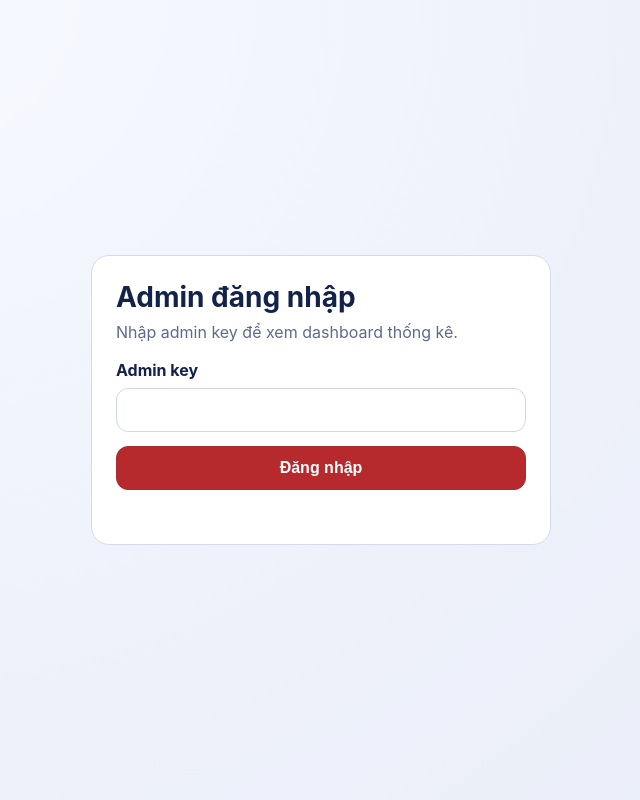
After one commit to sonsusit20051/ConvertShopeeAll, a FastAPI app: template templates/admin_login.html in a window 1280 px wide. The commit adds this page. Shown: the whole page, without its empty margins (319-959 px from the left). Run offline with FastAPI, Linux system fonts and the light colour scheme; the template is opened without the code that fills it, so the values that code supplies are empty.

Commit message:
Add IP rate limiting and admin cookie login flow

```diff
--- a/main.py
+++ b/main.py
@@ -1,21 +1,32 @@
+import hashlib
+import hmac
 import os
 import re
 import sqlite3
+import threading
+import time
 from contextlib import closing
 from datetime import datetime
 from typing import Optional
 from urllib.parse import urlencode, urlparse
 
 import httpx
-from fastapi import FastAPI, HTTPException, Query, Request
-from fastapi.responses import HTMLResponse
+from dotenv import load_dotenv
+from fastapi import FastAPI, HTTPException, Request
+from fastapi.responses import HTMLResponse, JSONResponse, RedirectResponse
 from fastapi.staticfiles import StaticFiles
 from fastapi.templating import Jinja2Templates
 from pydantic import BaseModel, Field
-from dotenv import load_dotenv
 
 
 load_dotenv()
+
+
+def as_bool(value: Optional[str], default: bool = False) -> bool:
+    if value is None:
+        return default
+    return value.strip().lower() in {"1", "true", "yes", "on"}
+
 
 APP_TITLE = "Shopee Link Converter"
 AFFILIATE_ID = os.getenv("AFFILIATE_ID", "17322940169").strip()
@@ -24,9 +35,19 @@ ADMIN_KEY = os.getenv("ADMIN_KEY", "240905").strip()
 DB_PATH = os.getenv("DB_PATH", "data/app.db").strip()
 REQUEST_TIMEOUT = float(os.getenv("REQUEST_TIMEOUT_SECONDS", "15"))
 
+SESSION_COOKIE_NAME = os.getenv("SESSION_COOKIE_NAME", "admin_session").strip()
+SESSION_TTL_SECONDS = int(os.getenv("SESSION_TTL_SECONDS", "86400"))
+SESSION_SECRET = os.getenv("SESSION_SECRET", f"local-secret-{ADMIN_KEY}").strip()
+COOKIE_SECURE = as_bool(os.getenv("COOKIE_SECURE"), default=False)
+
+RATE_LIMIT_MAX_REQUESTS = int(os.getenv("RATE_LIMIT_MAX_REQUESTS", "10"))
+RATE_LIMIT_WINDOW_SECONDS = int(os.getenv("RATE_LIMIT_WINDOW_SECONDS", "60"))
 
 PRODUCT_PATTERN = re.compile(r"/product/(\d+)/(\d+)")
 SLUG_PATTERN = re.compile(r"-i\.(\d+)\.(\d+)")
+
+_rate_limit_lock = threading.Lock()
+_rate_limit_state: dict[str, tuple[int, int]] = {}
 
 
 app = FastAPI(title=APP_TITLE)
@@ -36,6 +57,10 @@ app.mount("/static", StaticFiles(directory="static"), name="static")
 
 class ConvertRequest(BaseModel):
     input_url: str = Field(min_length=8, max_length=4096)
+
+
+class AdminLoginRequest(BaseModel):
+    key: str = Field(min_length=1, max_length=200)
 
 
 def now_local_string() -> str:
@@ -67,6 +92,42 @@ def ensure_db() -> None:
 @app.on_event("startup")
 def on_startup() -> None:
     ensure_db()
+
+
+def get_client_ip(request: Request) -> Optional[str]:
+    xff = request.headers.get("x-forwarded-for")
+    if xff:
+        return xff.split(",")[0].strip()
+    if request.client:
+        return request.client.host
+    return None
+
+
+def check_rate_limit(client_ip: Optional[str]) -> tuple[bool, int]:
+    if not client_ip:
+        return True, 0
+    if RATE_LIMIT_MAX_REQUESTS <= 0 or RATE_LIMIT_WINDOW_SECONDS <= 0:
+        return True, 0
+
+    now = int(time.time())
+    window_id = now // RATE_LIMIT_WINDOW_SECONDS
+    retry_after = RATE_LIMIT_WINDOW_SECONDS - (now % RATE_LIMIT_WINDOW_SECONDS)
+
+    with _rate_limit_lock:
+        current_window, current_count = _rate_limit_state.get(client_ip, (-1, 0))
+        if current_window != window_id:
+            _rate_limit_state[client_ip] = (window_id, 1)
+            if len(_rate_limit_state) > 20000:
+                for ip, state in list(_rate_limit_state.items()):
+                    if state[0] < window_id - 1:
+                        _rate_limit_state.pop(ip, None)
+            return True, 0
+
+        if current_count >= RATE_LIMIT_MAX_REQUESTS:
+            return False, max(retry_after, 1)
+
+        _rate_limit_state[client_ip] = (window_id, current_count + 1)
+        return True, 0
 
 
 def normalize_input_url(input_url: str) -> str:
@@ -162,9 +223,39 @@ def save_conversion(
         return int(cursor.lastrowid)
 
 
-def require_admin_key(key: str) -> None:
-    if key != ADMIN_KEY:
-        raise HTTPException(status_code=401, detail="Sai admin key.")
+def sign_value(value: str) -> str:
+    return hmac.new(SESSION_SECRET.encode(), value.encode(), hashlib.sha256).hexdigest()
+
+
+def create_admin_session_token() -> str:
+    expires_at = int(time.time()) + SESSION_TTL_SECONDS
+    payload = str(expires_at)
+    signature = sign_value(payload)
+    return f"{payload}.{signature}"
+
+
+def verify_admin_session_token(token: str) -> bool:
+    if "." not in token:
+        return False
+    payload, signature = token.rsplit(".", 1)
+    expected = sign_value(payload)
+    if not hmac.compare_digest(signature, expected):
+        return False
+    try:
+        expires_at = int(payload)
+    except ValueError:
+        return False
+    return expires_at >= int(time.time())
+
+
+def is_admin_authenticated(request: Request) -> bool:
+    token = request.cookies.get(SESSION_COOKIE_NAME, "")
+    return bool(token and verify_admin_session_token(token))
+
+
+def require_admin_session(request: Request) -> None:
+    if not is_admin_authenticated(request):
+        raise HTTPException(status_code=401, detail="Bạn chưa đăng nhập admin.")
 
 
 @app.get("/", response_class=HTMLResponse)
@@ -180,12 +271,30 @@ def home(request: Request) -> HTMLResponse:
 
 @app.post("/api/convert")
 def convert_link(payload: ConvertRequest, request: Request) -> dict:
-    client_ip = request.client.host if request.client else None
+    client_ip = get_client_ip(request)
     user_agent = request.headers.get("user-agent")
     normalized = ""
     resolved = None
     origin = None
     affiliate = None
+
+    allowed, retry_after = check_rate_limit(client_ip)
+    if not allowed:
+        save_conversion(
+            input_url=payload.input_url.strip(),
+            resolved_url=None,
+            origin_link=None,
+            affiliate_link=None,
+            success=False,
+            error_message=f"rate_limited:{retry_after}s",
+            client_ip=client_ip,
+            user_agent=user_agent,
+        )
+        raise HTTPException(
+            status_code=429,
+            detail=f"Bạn thao tác quá nhanh. Vui lòng thử lại sau {retry_after}s.",
+            headers={"Retry-After": str(retry_after)},
+        )
 
     try:
         normalized = normalize_input_url(payload.input_url)
@@ -226,18 +335,49 @@ def convert_link(payload: ConvertRequest, request: Request) -> dict:
         raise HTTPException(status_code=400, detail=f"Không convert được: {error_text}")
 
 
+@app.get("/admin/login", response_class=HTMLResponse)
+def admin_login_page(request: Request) -> HTMLResponse:
+    if is_admin_authenticated(request):
+        return RedirectResponse(url="/admin", status_code=302)
+    return templates.TemplateResponse("admin_login.html", {"request": request})
+
+
+@app.post("/api/admin/login")
+def admin_login(payload: AdminLoginRequest) -> JSONResponse:
+    if payload.key.strip() != ADMIN_KEY:
+        raise HTTPException(status_code=401, detail="Sai admin key.")
+
+    token = create_admin_session_token()
+    response = JSONResponse({"success": True})
+    response.set_cookie(
+        key=SESSION_COOKIE_NAME,
+        value=token,
+        max_age=SESSION_TTL_SECONDS,
+        httponly=True,
+        samesite="lax",
+        secure=COOKIE_SECURE,
+        path="/",
+    )
+    return response
+
+
+@app.post("/api/admin/logout")
+def admin_logout() -> JSONResponse:
+    response = JSONResponse({"success": True})
+    response.delete_cookie(SESSION_COOKIE_NAME, path="/")
+    return response
+
+
 @app.get("/admin", response_class=HTMLResponse)
-def admin_page(
-    request: Request,
-    key: str = Query(default="", description="Admin key"),
-) -> HTMLResponse:
-    require_admin_key(key)
-    return templates.TemplateResponse("admin.html", {"request": request, "key": key})
+def admin_page(request: Request) -> HTMLResponse:
+    if not is_admin_authenticated(request):
+        return RedirectResponse(url="/admin/login", status_code=302)
+    return templates.TemplateResponse("admin.html", {"request": request})
 
 
 @app.get("/api/admin/stats")
-def admin_stats(key: str = Query(default="")) -> dict:
-    require_admin_key(key)
+def admin_stats(request: Request) -> dict:
+    require_admin_session(request)
     with closing(sqlite3.connect(DB_PATH)) as conn:
         conn.row_factory = sqlite3.Row
         total = conn.execute("SELECT COUNT(*) AS n FROM conversions").fetchone()["n"]
--- /dev/null
+++ b/static/admin-login.css
@@ -0,0 +1,85 @@
+:root {
+    --bg: #eef1fa;
+    --card: #ffffff;
+    --line: #d4dbee;
+    --text: #12224a;
+}
+
+* {
+    box-sizing: border-box;
+}
+
+body {
+    margin: 0;
+    min-height: 100vh;
+    display: grid;
+    place-items: center;
+    background: radial-gradient(circle at 20% 0%, #f7f9ff 0%, var(--bg) 55%, #e9edf7 100%);
+    font-family: "SF Pro Display", "Segoe UI", sans-serif;
+    color: var(--text);
+}
+
+.login-wrap {
+    width: min(460px, 92vw);
+}
+
+.login-card {
+    background: var(--card);
+    border: 1px solid var(--line);
+    border-radius: 18px;
+    padding: 24px;
+}
+
+h1 {
+    margin: 0;
+    font-size: 28px;
+}
+
+p {
+    color: #5c6b8d;
+    margin: 8px 0 18px;
+}
+
+label {
+    display: block;
+    font-weight: 700;
+    margin-bottom: 8px;
+}
+
+input {
+    width: 100%;
+    border: 1px solid #cfd7ee;
+    border-radius: 12px;
+    padding: 12px;
+    font-size: 16px;
+    outline: none;
+}
+
+input:focus {
+    border-color: #8ca2df;
+    box-shadow: 0 0 0 3px rgba(140, 162, 223, 0.2);
+}
+
+button {
+    margin-top: 14px;
+    width: 100%;
+    border: 1px solid #a72d30;
+    border-radius: 12px;
+    background: #b62a2d;
+    color: #fff;
+    padding: 12px;
+    font-size: 16px;
+    font-weight: 800;
+    cursor: pointer;
+}
+
+button[disabled] {
+    opacity: 0.65;
+    cursor: not-allowed;
+}
+
+.msg {
+    margin: 10px 0 0;
+    min-height: 20px;
+    color: #a52c2f;
+}
--- /dev/null
+++ b/static/admin-login.js
@@ -0,0 +1,47 @@
+const inputKey = document.getElementById("admin_key");
+const btnLogin = document.getElementById("btn_login");
+const msg = document.getElementById("msg");
+
+function setMsg(text, isError = true) {
+    msg.textContent = text;
+    msg.style.color = isError ? "#a52c2f" : "#1b6a34";
+}
+
+async function loginAdmin() {
+    const key = inputKey.value.trim();
+    if (!key) {
+        setMsg("Vui lòng nhập admin key.");
+        return;
+    }
+
+    btnLogin.disabled = true;
+    btnLogin.textContent = "Đang đăng nhập...";
+    setMsg("");
+
+    try {
+        const resp = await fetch("/api/admin/login", {
+            method: "POST",
+            headers: { "Content-Type": "application/json" },
+            body: JSON.stringify({ key })
+        });
+        const data = await resp.json();
+        if (!resp.ok || !data.success) {
+            throw new Error(data.detail || "Đăng nhập thất bại.");
+        }
+        setMsg("Đăng nhập thành công.", false);
+        window.location.href = "/admin";
+    } catch (err) {
+        setMsg(err.message || "Đăng nhập thất bại.");
+    } finally {
+        btnLogin.disabled = false;
+        btnLogin.textContent = "Đăng nhập";
+    }
+}
+
+btnLogin.addEventListener("click", loginAdmin);
+inputKey.addEventListener("keydown", (event) => {
+    if (event.key === "Enter") {
+        event.preventDefault();
+        loginAdmin();
+    }
+});
--- /dev/null
+++ b/templates/admin_login.html
@@ -0,0 +1,24 @@
+<!doctype html>
+<html lang="vi">
+<head>
+    <meta charset="UTF-8" />
+    <meta name="viewport" content="width=device-width, initial-scale=1.0" />
+    <title>Admin Login</title>
+    <link rel="stylesheet" href="/static/admin-login.css" />
+</head>
+<body>
+    <main class="login-wrap">
+        <section class="login-card">
+            <h1>Admin đăng nhập</h1>
+            <p>Nhập admin key để xem dashboard thống kê.</p>
+
+            <label for="admin_key">Admin key</label>
+            <input id="admin_key" type="password" autocomplete="current-password" />
+
+            <button id="btn_login" type="button">Đăng nhập</button>
+            <p id="msg" class="msg"></p>
+        </section>
+    </main>
+    <script src="/static/admin-login.js"></script>
+</body>
+</html>
```
Also changed, not shown: static/admin.css (+12 -0 lines), static/admin.js (+17 -1 lines), templates/admin.html (+4 -5 lines), README.md, 2 other files.
